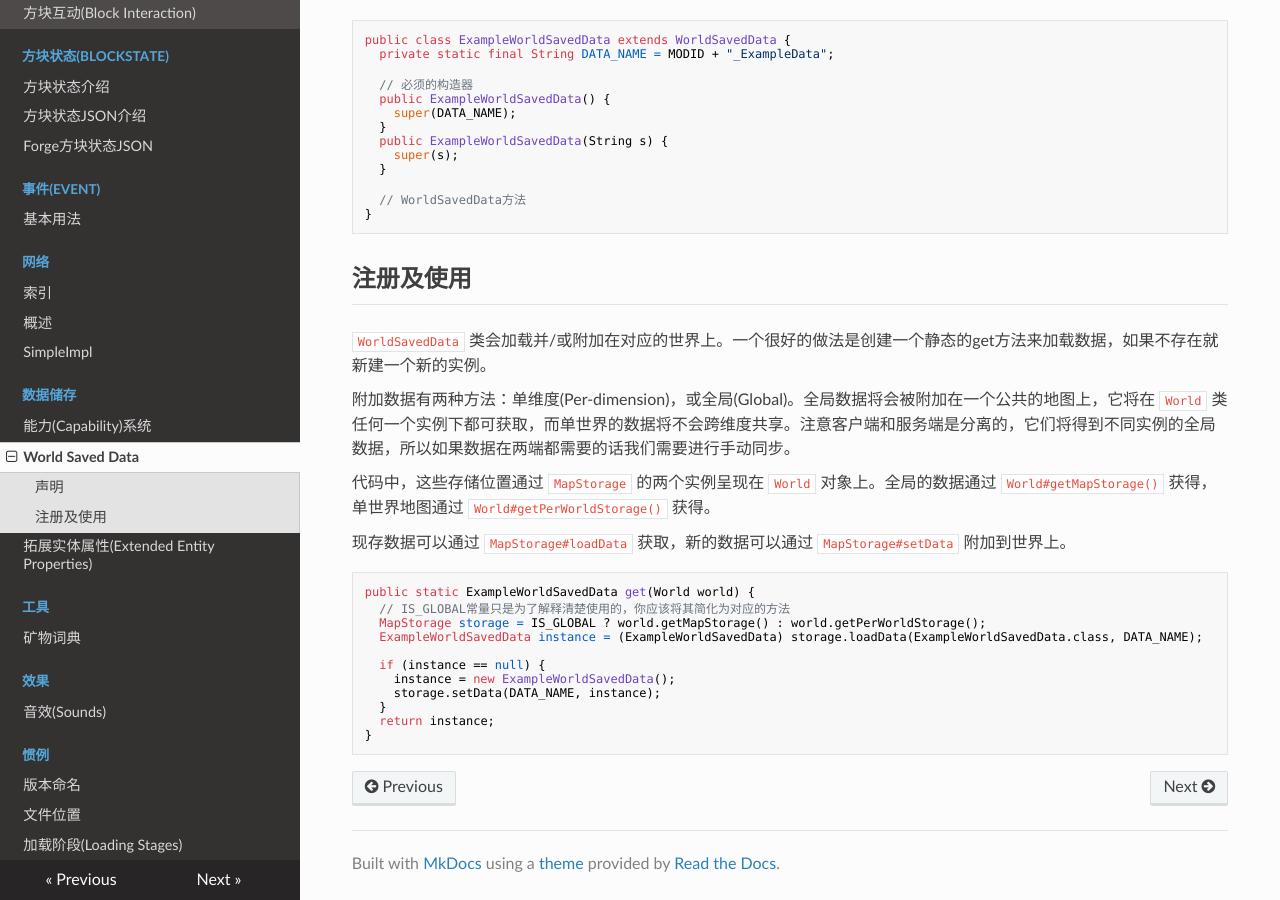
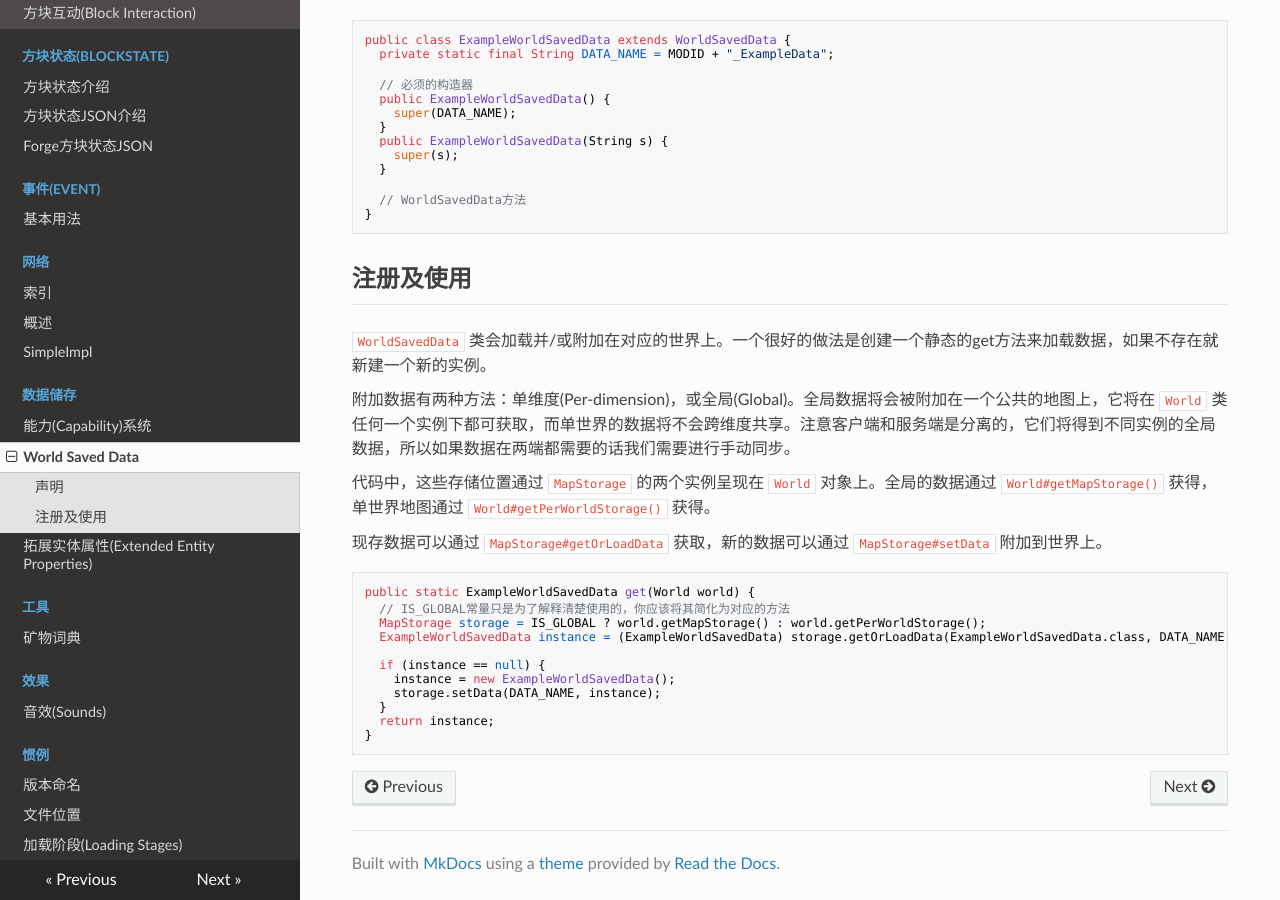
Before and after one commit to Krasjet/Forge-Documentation-CN, an MkDocs documentation site: the page built from docs/datastorage/worldsaveddata.md, in a window 1280 px wide and 900 px high, scrolled down 520 px. Built offline with MkDocs 1.6.1, drawn with Linux system fonts in a browser that asks for light colours; nearby versions of some CDN libraries; old or Windows-style settings are respelled for this version of MkDocs.

Commit message:
Update method name in worldsaveddata.md

````diff
--- a/docs/datastorage/worldsaveddata.md
+++ b/docs/datastorage/worldsaveddata.md
@@ -41,13 +41,13 @@ public class ExampleWorldSavedData extends WorldSavedData {
 
 代码中，这些存储位置通过 `MapStorage` 的两个实例呈现在 `World` 对象上。全局的数据通过 `World#getMapStorage()` 获得，单世界地图通过 `World#getPerWorldStorage()` 获得。
 
-现存数据可以通过 `MapStorage#loadData` 获取，新的数据可以通过 `MapStorage#setData` 附加到世界上。
+现存数据可以通过 `MapStorage#getOrLoadData` 获取，新的数据可以通过 `MapStorage#setData` 附加到世界上。
 
 ```java
 public static ExampleWorldSavedData get(World world) {
   // IS_GLOBAL常量只是为了解释清楚使用的，你应该将其简化为对应的方法
   MapStorage storage = IS_GLOBAL ? world.getMapStorage() : world.getPerWorldStorage();
-  ExampleWorldSavedData instance = (ExampleWorldSavedData) storage.loadData(ExampleWorldSavedData.class, DATA_NAME);
+  ExampleWorldSavedData instance = (ExampleWorldSavedData) storage.getOrLoadData(ExampleWorldSavedData.class, DATA_NAME);
 
   if (instance == null) {
     instance = new ExampleWorldSavedData();
````
Also changed, not shown: docs/index.md (+1 -1 lines).
